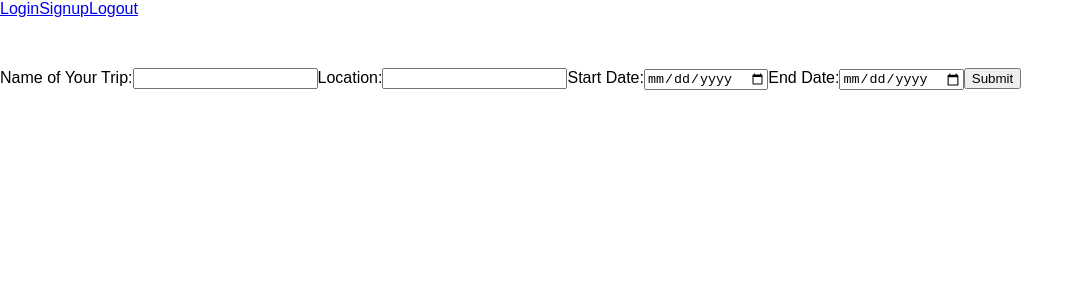
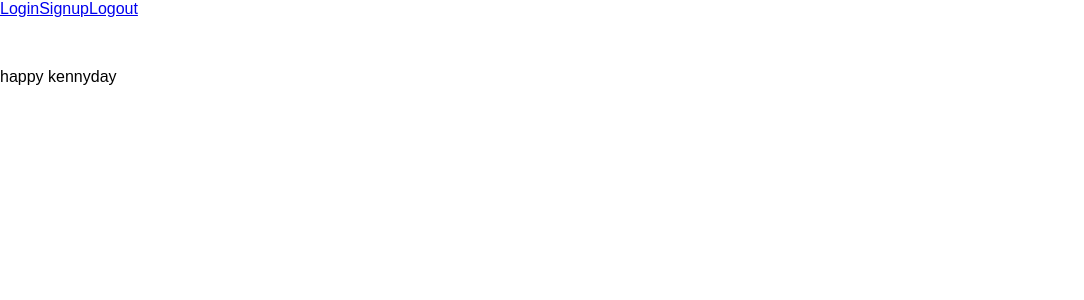
Before and after one commit to bother7/weather-trip-planner-frontend, a React (Create React App) app: page /trips/1 in a window 1280 px wide. Shown: the top 300 px of the page, without its empty margins (0-1084 px from the left). Built offline with nearby package versions, Linux system fonts and the light colour scheme.

Commit message:
kennys first monday

```diff
--- a/src/App.js
+++ b/src/App.js
@@ -5,6 +5,7 @@ import UserSignUp from './components/UserSignUp'
 import Nav from './components/Nav'
 import './App.css';
 import {Route, Link, Redirect, NavLink} from 'react-router-dom'
+import TripDetail from './components/TripDetail'
 
 class App extends Component {
   state = {
@@ -16,7 +17,7 @@ class App extends Component {
   }
 
   handleLogin = (userInfo) => {
-    console.log(this.state)
+    console.log("did this happen")
     this.setState({
       loggedIn: true,
       user_id: userInfo.id,
@@ -31,6 +32,7 @@ class App extends Component {
     .then((resp) => resp.json())
     .then((trips) => {this.setState({trips: trips})})
   }
+
   signOut = (event) => {
     event.preventDefault()
     localStorage.removeItem('user_id')
@@ -78,8 +80,16 @@ class App extends Component {
           <Route path="/signup" render = {(props) => { return <UserSignUp handleLogin={this.handleLogin} {...props}/>}} />
           <Route path="/login" render = {(props) => { return <UserLogin handleLogin={this.handleLogin} {...props}/>}} />
           <div className="marquee"><div><span>Welcome to Kenny strip planner</span></div></div>
-          <Route path="/trips" render = {(props) => {return <TripContainer {...props} loggedIn={this.state.loggedIn} handleTripSubmit={this.handleTripSubmit} trips={this.state.trips} fetchTrips={this.fetchTrips} />}} />
-        </div>
+          <Route exact path="/trips" render = {(props) => {return <TripContainer {...props} loggedIn={this.state.loggedIn} handleTripSubmit={this.handleTripSubmit} trips={this.state.trips} fetchTrips={this.fetchTrips} />}} />
+            <Route path="/trips/:id" render = {(tripProps) => {
+                const id = tripProps.match.params.id
+                console.log(this.state.trips)
+                const vacation = this.state.trips.find((kennytrip) => {return (kennytrip.id.toString() === id)})
+                console.log(id, vacation)
+                return (<TripDetail {...vacation} />)
+              }} />
+
+      </div>
       );
   }
 }
--- a/src/components/Trip.js
+++ b/src/components/Trip.js
@@ -1,8 +1,9 @@
 import React from 'react';
+import {Link} from 'react-router-dom'
 
 const Trip = (props) => {
   console.log(props);
-  return (<div> {props.name} {props.locations} </div>)
+  return (<div> <Link to={"/trips/" + props.id}>{props.name} {props.locations}</Link></div>)
 }
 
 export default Trip
--- a/src/components/TripContainer.js
+++ b/src/components/TripContainer.js
@@ -1,7 +1,7 @@
 import React from 'react'
 import TripList from './TripList'
 import TripForm from './TripForm'
-import Moment from 'react-moment'
+import TripDetail from './TripDetail'
 
 export default class TripContainer extends React.Component {
   state = {
@@ -63,6 +63,7 @@ export default class TripContainer extends React.Component {
     return (<div>
       <TripForm handleTripSubmit={this.handleTripSubmit} changeTripName={this.changeTripName} newTripName={this.state.newTripName} changeLocation={this.changeLocation} location={this.state.location} changeTripStart={this.changeTripStart} changeTripEnd={this.changeTripEnd}/>
         <TripList allTrips={this.props.trips}/>
+
       </div>)
   }
 }
--- /dev/null
+++ b/src/components/TripDetail.js
@@ -0,0 +1,10 @@
+import React from 'react'
+
+export default class TripDetail extends React.Component {
+
+  render() {
+    console.log("detail worked", this.props)
+    return (<div>happy kennyday {this.props.name}</div>)
+  }
+
+}
--- a/src/components/TripList.js
+++ b/src/components/TripList.js
@@ -1,6 +1,7 @@
 import React from 'react'
 import Trip from './Trip'
 import {Route} from 'react-router-dom'
+import TripDetail from './TripDetail'
 
 const TripList = (props) => {
   const allTripsComponent = () => {
@@ -9,13 +10,10 @@ const TripList = (props) => {
     })
   }
   const allTripsLink= () => {
+    console.log(props.allTrips)
     return props.allTrips.map((trip) => {
       console.log("here happens")
-      return <Route path="/trips/:id" render={(routerProps) => {
-          console.log("these are routerprops:", routerProps);
-          const id = routerProps.match.params.id
-          return (<Trip key={id} {...trip} />)
-        }} />
+      return (<Route path="/trips/:id" component={TripDetail} />)
     })
   }
   return (
--- a/src/components/UserLogin.js
+++ b/src/components/UserLogin.js
@@ -29,6 +29,7 @@ export default class UserLogin extends React.Component {
     .then((userInfo) => {
       localStorage.setItem('user_id', userInfo.id)
       this.props.handleLogin(userInfo)
+      this.props.history.replace('/')
       return this.props.history.push('/trips')
       //does not need to take in an argument, but Joe insisted
     })
```
Also changed, not shown: 1 other file (tests, documents, lock files or other folders).
